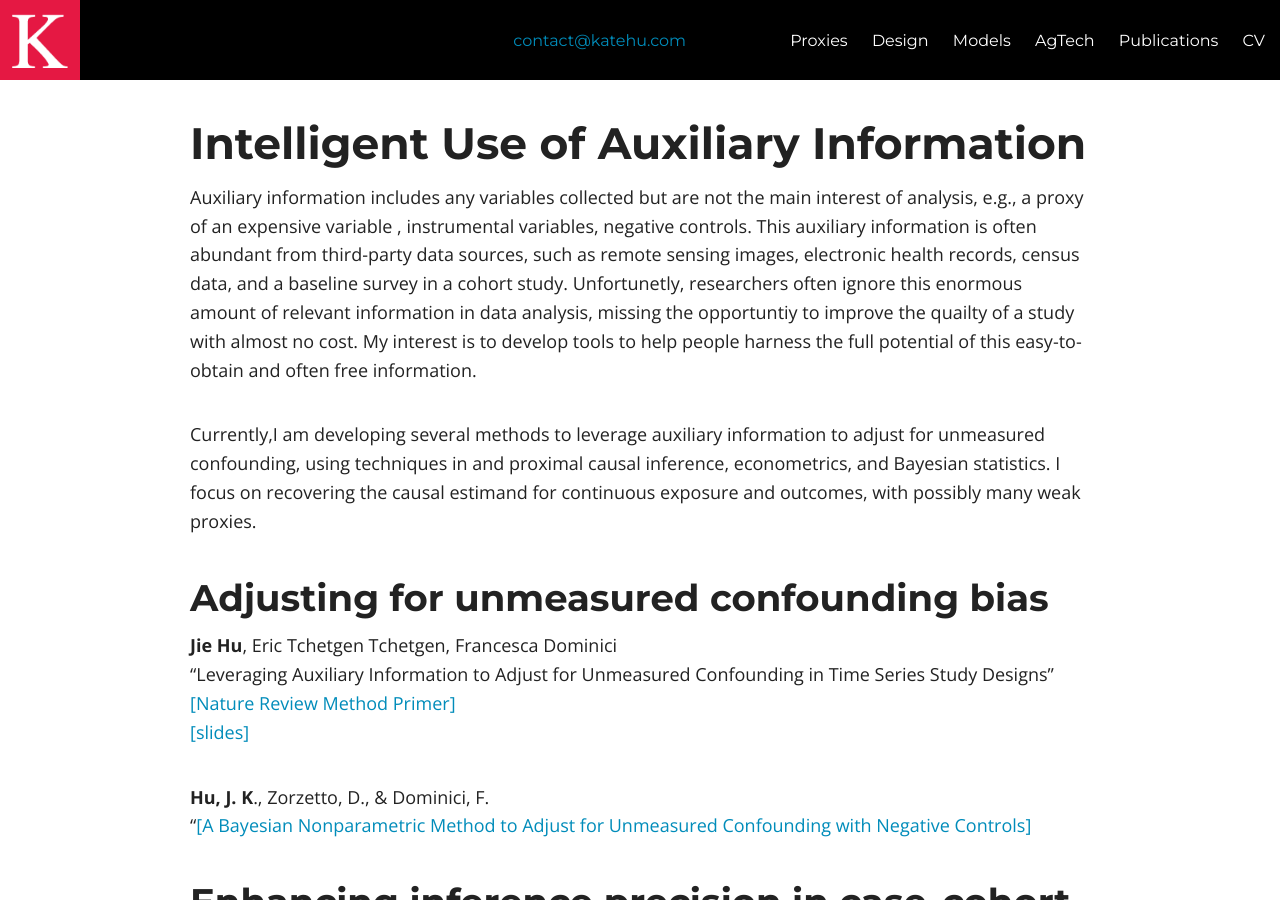
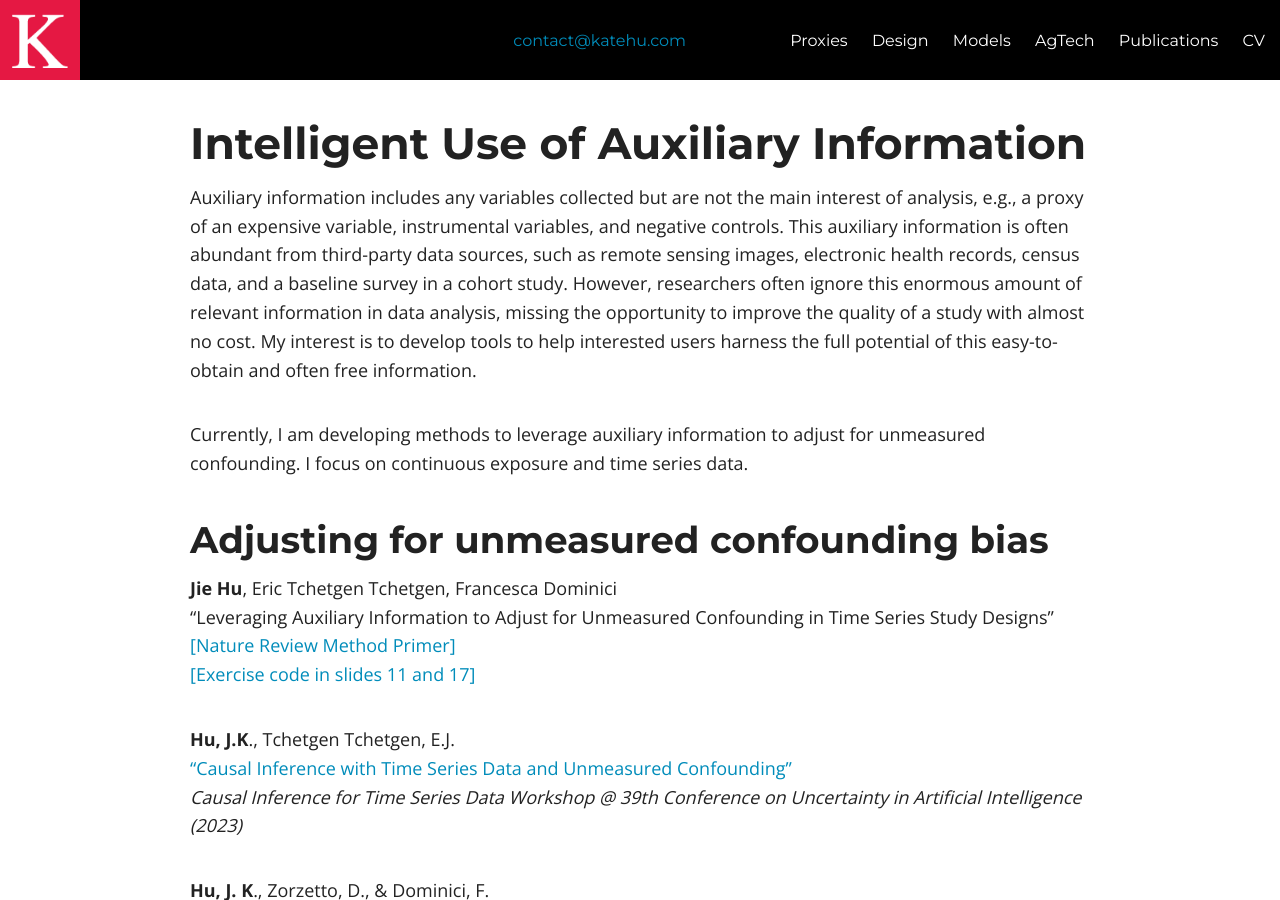
Before and after one commit to katehu/katehu.github.io, a Jekyll site: the page built from proxies.md, in a window 1280 px wide and 900 px high. Built offline with Jekyll 4.4.1, drawn with Linux system fonts in a browser that asks for light colours; nearby versions of some CDN libraries.

Commit message:
Update proxies.md

```diff
--- a/proxies.md
+++ b/proxies.md
@@ -6,17 +6,20 @@
 
 # Intelligent Use of Auxiliary Information
 
-Auxiliary information includes any variables collected but are not the main interest of analysis, e.g., a proxy of an expensive variable , instrumental variables, negative controls. This auxiliary information is often abundant from third-party data sources, such as remote sensing images, electronic health records, census data, and a baseline survey in a cohort study. Unfortunetly, researchers often ignore this enormous amount of relevant information  in data analysis, missing the opportuntiy to improve the quailty of a study with almost no cost.  My interest is to develop tools to help people harness the full potential of this easy-to-obtain and often free information.
+Auxiliary information includes any variables collected but are not the main interest of analysis, e.g., a proxy of an expensive variable, instrumental variables, and negative controls. This auxiliary information is often abundant from third-party data sources, such as remote sensing images, electronic health records, census data, and a baseline survey in a cohort study. However, researchers often ignore this enormous amount of relevant information in data analysis, missing the opportunity to improve the quality of a study with almost no cost.  My interest is to develop tools to help interested users harness the full potential of this easy-to-obtain and often free information.
 
-Currently,I am developing several methods to leverage auxiliary information to adjust for unmeasured confounding, using techniques in  and proximal causal inference, econometrics, and Bayesian statistics. I focus on recovering the causal estimand for continuous exposure and outcomes, with possibly many weak proxies.
+Currently, I am developing methods to leverage auxiliary information to adjust for unmeasured confounding. I focus on continuous exposure and time series data.
 
 ## Adjusting for unmeasured confounding bias
 
 **Jie Hu**, Eric Tchetgen Tchetgen, Francesca Dominici<br/>
 “Leveraging Auxiliary Information to Adjust for Unmeasured Confounding in Time Series Study Designs”<br/>
  [[Nature Review Method Primer]](https://rdcu.be/dnIzr)  <br/>
- [[slides]](https://github.com/katehu/katehu.github.io/blob/master/Alamo_Symposium_KateHu.pdf)<br/>
+ [[Exercise code in slides 11 and 17]](https://github.com/katehu/katehu.github.io/blob/master/Alamo_Symposium_KateHu.pdf)<br/>
 
+ **Hu, J.K**., Tchetgen Tchetgen, E.J. <br/>
+ ["Causal Inference with Time Series Data and Unmeasured Confounding"](https://sites.google.com/view/ci4ts2023/)<br/>
+ *Causal Inference for Time Series Data Workshop @ 39th Conference on Uncertainty in Artificial Intelligence (2023)*
 
 **Hu, J. K**., Zorzetto, D., & Dominici, F.<br/>
 "[[A Bayesian Nonparametric Method to Adjust for Unmeasured Confounding with Negative Controls]](https://arxiv.org/abs/2309.02631) <br/>
```
